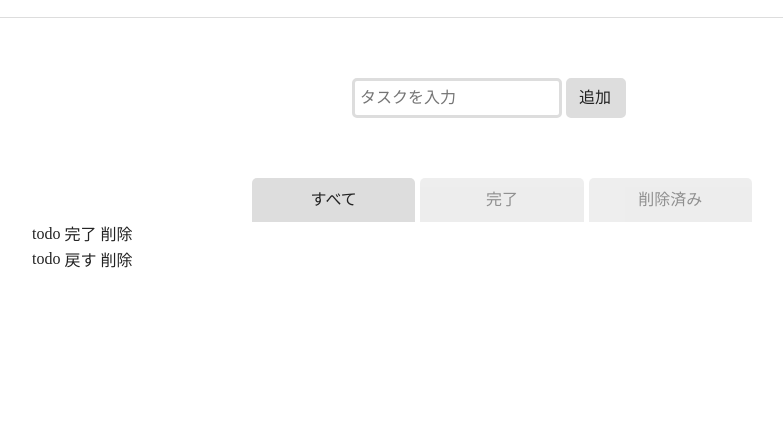
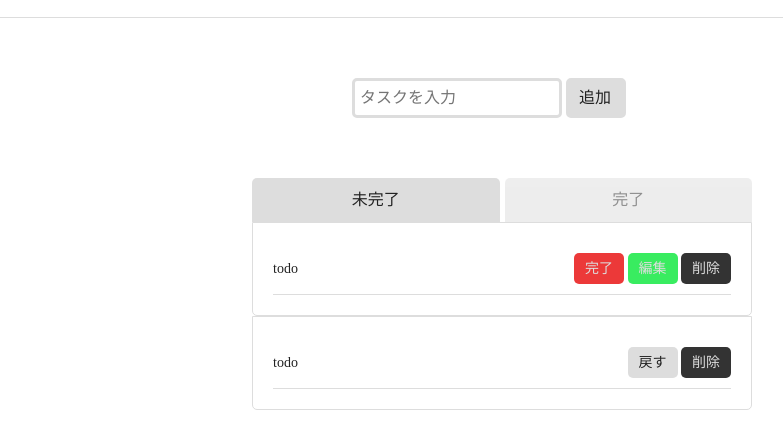
Before and after one commit to nodoguro68/js_todolist, a website built with webpack: page public/index.html in a window 1280 px wide. Shown: the part 68-514 px from the top of the page, without its empty margins (138-921 px from the left). Built offline with nearby package versions, Linux system fonts and the light colour scheme.

Commit message:
仮のtodoリストスタイル

```diff
--- a/public/index.html
+++ b/public/index.html
@@ -18,31 +18,35 @@
 
     <main class="main">
         <div class="container">
-            <div class="todolist">
+            <div class="todolist-area">
                 <form action="" method="post" class="input-form">
                     <input type="text" name="task" id="addTask" class="input" placeholder="タスクを入力">
                     <button id="addBtn" class="add-btn">追加</button>
                 </form>
                 <div class="tab-menu-area">
                     <ul class="tab">
-                        <li class="tab-item active">すべて</li>
+                        <li class="tab-item active">未完了</li>
                         <li class="tab-item">完了</li>
-                        <li class="tab-item">削除済み</li>
                     </ul>
 
                     <div class="tab-menu-list">
-                        <ul class="todolist incomplete-list">
-                            <li class="task">
-                                todo
-                                <button class="btn-complete">完了</button>
-                                <button class="btn-delete">削除</button>
+                        <ul class="todolist incomplete-list active">
+                            <li class="todo">
+                                <span class="todo-text">todo</span>
+                                <div class="btn-container">
+                                    <button class="btn-complete">完了</button>
+                                    <button class="btn-edit">編集</button>
+                                    <button class="btn-delete">削除</button>
+                                </div>
                             </li>
                         </ul>
                         <ul class="todolist complete-list">
-                            <li class="task">
-                                todo
-                                <button class="btn-return">戻す</button>
-                                <button class="btn-delete">削除</button>
+                            <li class="todo">
+                                <span class="todo-text">todo</span>
+                                <div class="btn-container">
+                                    <button class="btn-return">戻す</button>
+                                    <button class="btn-delete">削除</button>
+                                </div>
                             </li>
                         </ul>
                     </div>
--- a/src/scss/modules/_todo.scss
+++ b/src/scss/modules/_todo.scss
@@ -0,0 +1,44 @@
+.todolist{
+    max-width: 500px;
+    margin: 0 auto;
+    padding: 20px;
+    border: 1px solid #ddd;
+    border-radius: 0 0 5px 5px;
+}
+
+.todo{
+    display: flex;
+    justify-content: space-between;
+    align-items: center;
+    padding: 10px 0;
+    border-bottom: 1px solid #ddd;
+    font-size: 1.4rem;
+}
+
+.btn-container{
+
+}
+
+@mixin btn-todo($color,$bg-color) {
+    display: inline-block;
+    width: 50px;
+    padding: 5px 0;
+    text-align: center;
+    background-color: $bg-color;
+    border-radius: 5px;
+    color: $color;
+    font-size: 1.4rem;
+}
+
+.btn-complete{
+    @include btn-todo(#ddd, rgb(236, 57, 57));
+}
+.btn-edit{
+    @include btn-todo(#ddd, rgb(57, 236, 96));
+}
+.btn-delete{
+    @include btn-todo(#ddd, #333);
+}
+.btn-return{
+    @include btn-todo(#222, #ddd);
+}
```
